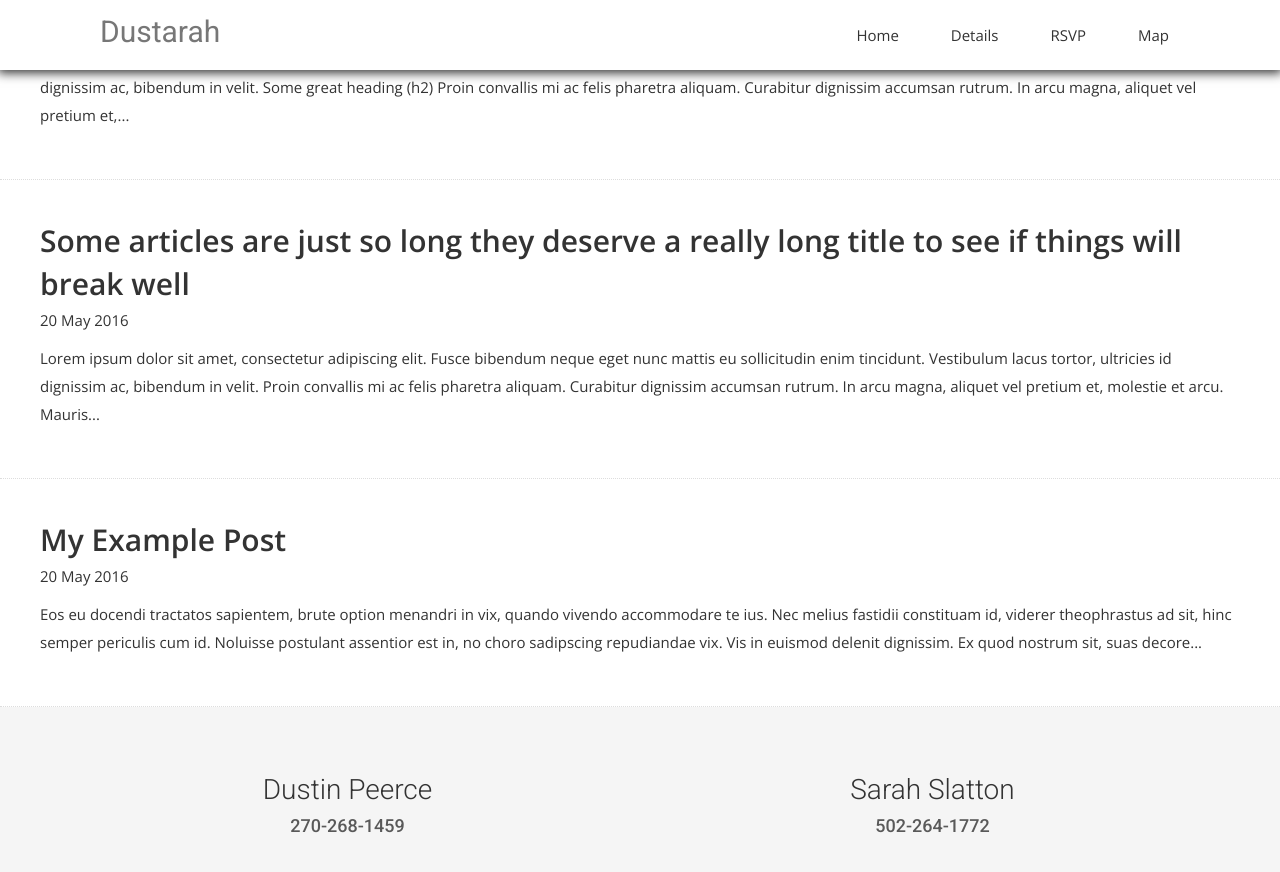
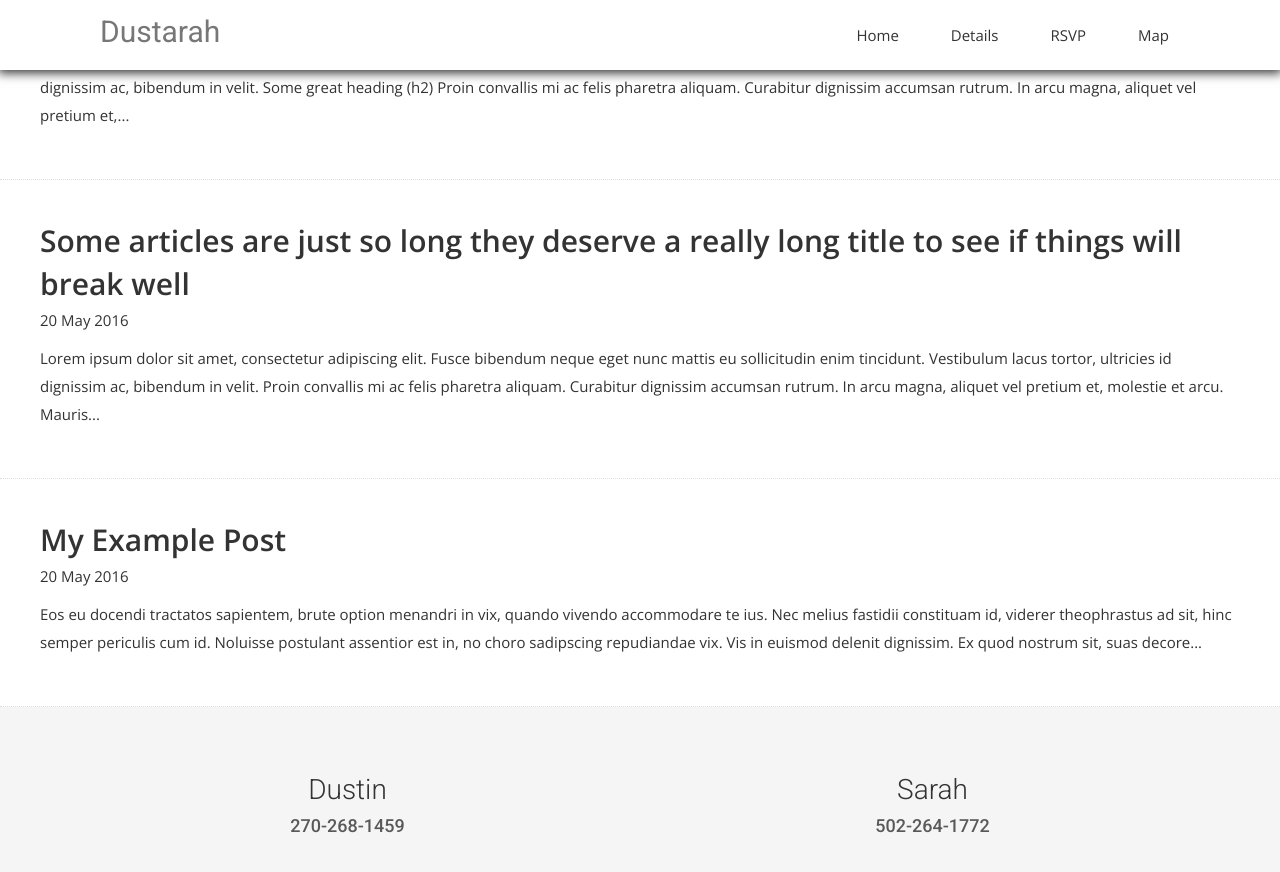
Before and after one commit to dustinpeerce/dustarah, a Jekyll site: the page built from blog.html, in a window 1280 px wide and 900 px high, scrolled down 673 px. Shown: the top 872 px of the window. Built offline with Jekyll 4.4.1, drawn with Linux system fonts in a browser that asks for light colours; nearby versions of some CDN libraries; some web fonts are replaced.

Commit message:
Removed last names from footer

```diff
--- a/_includes/footer.html
+++ b/_includes/footer.html
@@ -3,11 +3,11 @@
   <div class="container">
     <div class="row">
       <div class="col-md-6">
-        <h3>Dustin Peerce</h3>
+        <h3>Dustin</h3>
         <h4><a href="tel:12702681459">270-268-1459</a></h4>
       </div>
       <div class="col-md-6">
-        <h3>Sarah Slatton</h3>
+        <h3>Sarah</h3>
         <h4><a href="tel:15022641772">502-264-1772</a></h4>
       </div>
     </div>
```
